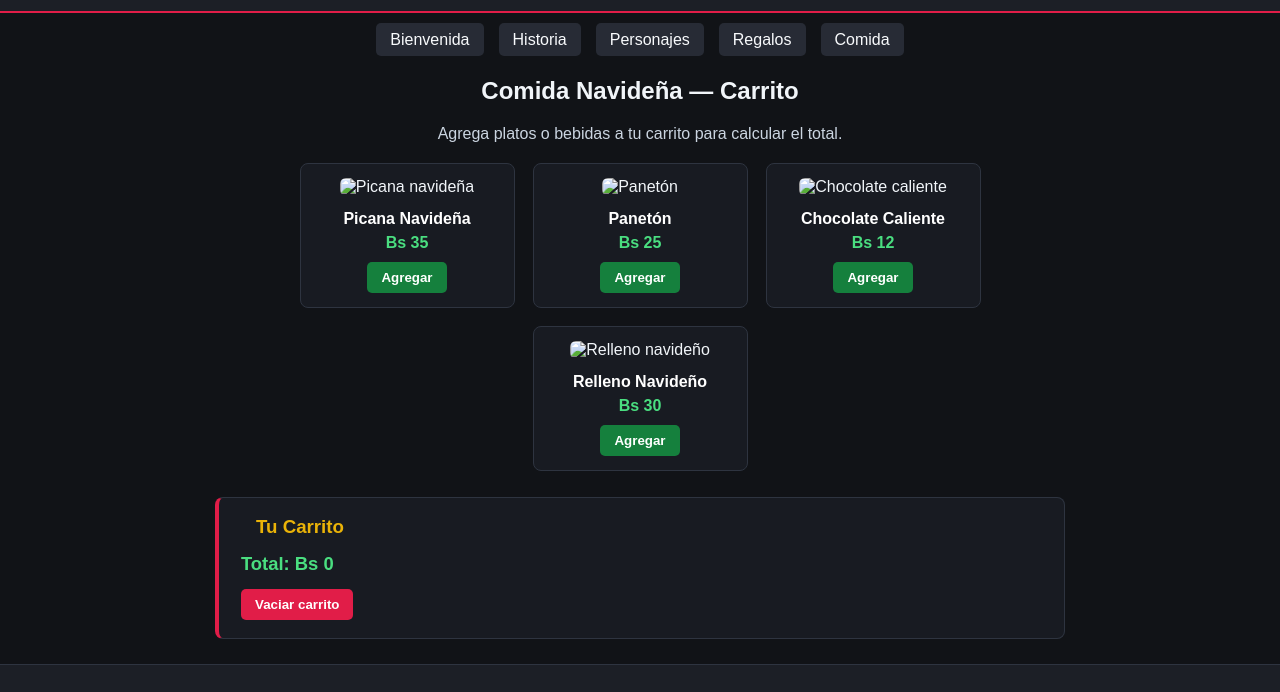
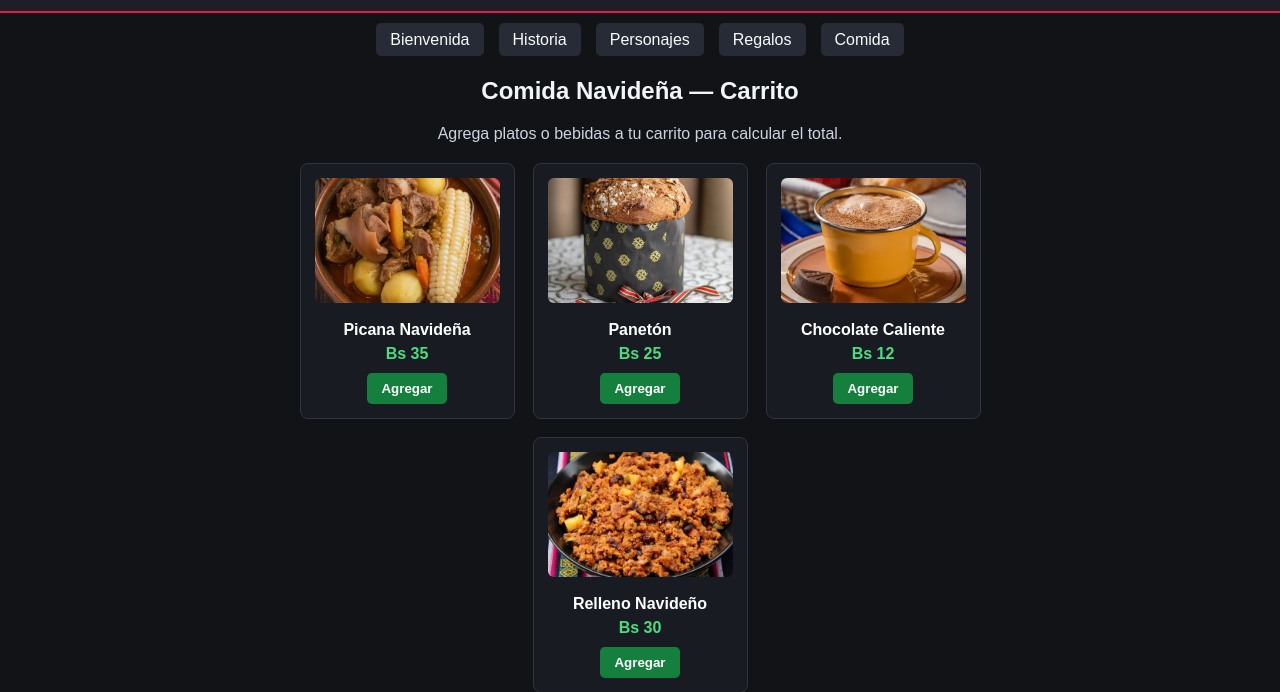
Before and after one commit to Dnl-01/Repositorio_3, a plain HTML site: page paginas/comida.html in a window 1280 px wide. Shown: the part 78-770 px from the top of the page. Drawn offline with Linux system fonts and the light colour scheme.

Commit message:
Add files via upload

```diff
--- a/paginas/comida.html
+++ b/paginas/comida.html
@@ -26,28 +26,28 @@
 
     <div class="grid-comida">
       <div class="tarjeta-comida">
-        <img src="picana.jpg" alt="Picana navideña">
+        <img src="../imagenes/picana.jpg" alt="Picana navideña">
         <h3>Picana Navideña</h3>
         <p class="precio">Bs 35</p>
         <button class="btn-agregar" onclick="agregarAlCarrito('Picana Navideña', 35)">Agregar</button>
       </div>
 
       <div class="tarjeta-comida">
-        <img src="paneton.jpg" alt="Panetón">
+        <img src="../imagenes/paneton.jpg" alt="Panetón">
         <h3>Panetón</h3>
         <p class="precio">Bs 25</p>
         <button class="btn-agregar" onclick="agregarAlCarrito('Panetón', 25)">Agregar</button>
       </div>
 
       <div class="tarjeta-comida">
-        <img src="chocolate.jpg" alt="Chocolate caliente">
+        <img src="../imagenes/choco.jpg" alt="Chocolate caliente">
         <h3>Chocolate Caliente</h3>
         <p class="precio">Bs 12</p>
         <button class="btn-agregar" onclick="agregarAlCarrito('Chocolate Caliente', 12)">Agregar</button>
       </div>
 
       <div class="tarjeta-comida">
-        <img src="relleno.jpg" alt="Relleno navideño">
+        <img src="../imagenes/relleno.jpg" alt="Relleno navideño">
         <h3>Relleno Navideño</h3>
         <p class="precio">Bs 30</p>
         <button class="btn-agregar" onclick="agregarAlCarrito('Relleno Navideño', 30)">Agregar</button>
```
Also changed, not shown: imagenes/choco.jpg (added), imagenes/paneton.jpg (added), imagenes/picana.jpg (added), imagenes/relleno.jpg (added).
